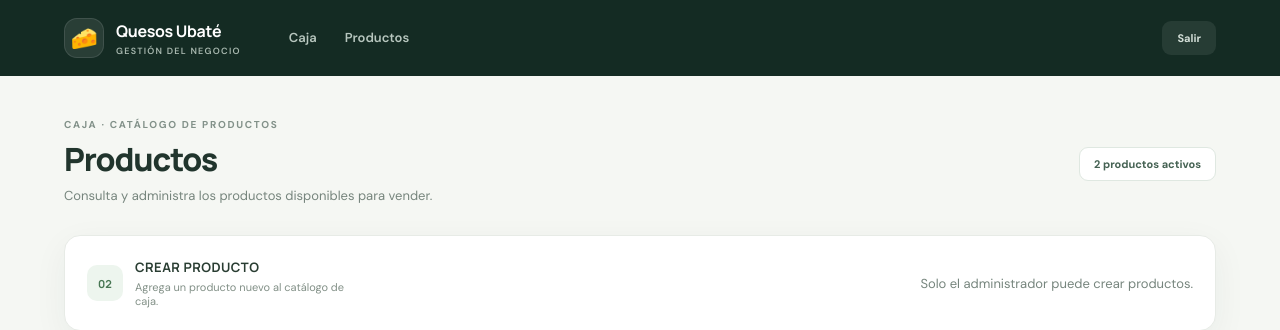
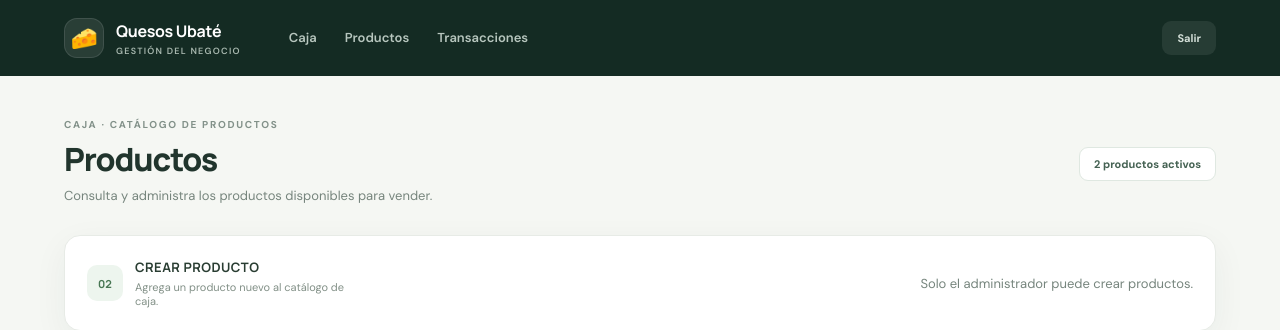
Before and after one commit to Jarodriguez83/QUESOS_UBATE_MANAGEMENT_SYSTEM, a FastAPI app: page /inventory in a window 1280 px wide. Shown: the top 330 px of the page. Run offline with FastAPI, Linux system fonts and the light colour scheme; the visitor is signed in with stand-in values (Sample User, id 1); data comes from the database, SQL or seed files in the repository.

Commit message:
BASE HTML

```diff
--- a/templates/base.html
+++ b/templates/base.html
@@ -7,7 +7,7 @@
   <title>{% block title %}Quesos Ubaté{% endblock %}</title>
   <link rel="stylesheet" href="{{ url_for('static', path='/css/app.css') }}">
   <link rel="stylesheet" href="{{ url_for('static', path='/css/workers.css') }}">
-  <link rel="stylesheet" href="{{ url_for('static', path='/css/checkout.css') }}?v=paid-suppliers-1">
+  <link rel="stylesheet" href="{{ url_for('static', path='/css/checkout.css') }}?v=invoices-2">
   <link rel="stylesheet" href="{{ url_for('static', path='/css/cash-closures.css') }}?v=1">
   <link rel="stylesheet" href="{{ url_for('static', path='/css/payment-confirmations.css') }}?v=1">
 </head>
@@ -17,7 +17,8 @@
     <a class="brand" href="/pos"><span class="brand-mark">🧀</span><span>Quesos <strong>Ubaté</strong><small>GESTIÓN DEL NEGOCIO</small></span></a>
     <nav class="nav-links">
       <a href="/pos">Caja</a><a href="/inventory">Productos</a>
-      {% if user.role == 'ADMIN' %}<a href="/dashboard">Resumen</a><a href="/payment-confirmations">Confirmación pagos</a><a href="/transactions">Transacciones</a><a href="/cash-closures">Cierre de caja</a><a href="/paid">Pagados</a><a href="/suppliers">Proveedores</a><a href="/workers">Trabajadores</a><a href="/workers/shifts">Turnos</a>{% endif %}
+      <a href="/transactions">Transacciones</a>
+      {% if user.role == 'ADMIN' %}<a href="/dashboard">Resumen</a><a href="/payment-confirmations">Confirmación pagos</a><a href="/cash-closures">Cierre de caja</a><a href="/paid">Pagados</a><a href="/suppliers">Proveedores</a><a href="/workers">Trabajadores</a><a href="/workers/shifts">Turnos</a>{% endif %}
     </nav>
     <div class="user-menu"><span>{{ user.name }}<small>{{ user.role }}</small></span><form action="/logout" method="post"><button class="button button-quiet" type="submit">Salir</button></form></div>
   </header>
```
